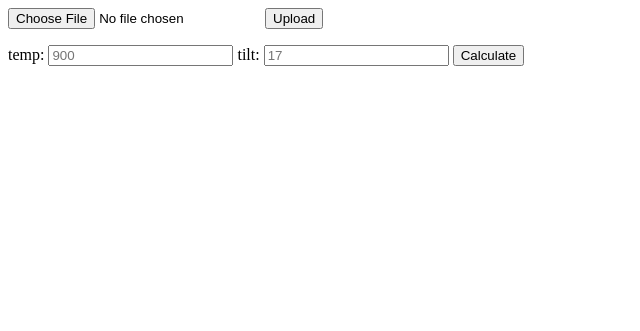
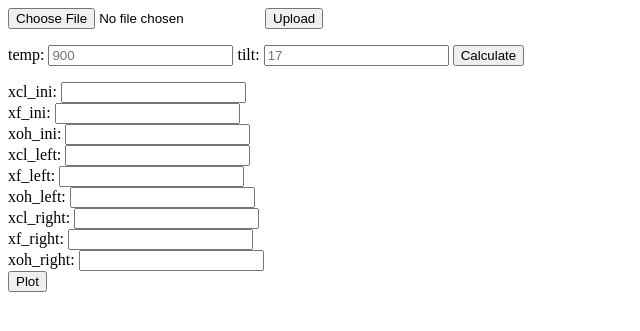
Before and after one commit to SeriousCorgi/ApTimer, a Django app: page / in a window 1280 px wide. Shown: the top 331 px of the page, without its empty margins (0-640 px from the left). Run offline with Django 3.2, Linux system fonts and the light colour scheme; some libraries are stand-ins or nearby versions.

Commit message:
Add inibound input form to UI

```diff
--- a/aptimer_cal/urls.py
+++ b/aptimer_cal/urls.py
@@ -1,7 +1,7 @@
 from django.urls import path, include
 from rest_framework import routers
 
-from .views import DiffView, ExcelView
+from .views import DiffView, ExcelView, IniBoundView
 
 router = routers.DefaultRouter()
 
@@ -14,7 +14,7 @@ urlpatterns = [
     path('diff', DiffView.as_view(), name="diffusivity"),
 
     # /inibound?xcl_ini=0.14&xcl_left=0.22&xcl_right=0.14&xf_ini=0.69&xf_left=0.78&xf_right=0.69&xoh_ini=0.17&xoh_left=0.0&xoh_right=0.17
-    # path('inibound', IniBoundView.as_view(), name="inibound"),
+    path('inibound', IniBoundView.as_view(), name="inibound"),
 
     # /distime?dx=0.5&dt=1&iteration=230
     # path('distime', DisTimeView.as_view(), name="distime"),
--- a/static/js/index.js
+++ b/static/js/index.js
@@ -1,5 +1,6 @@
 $(document).ready(function () {
     console.log("loaded index.js");
+    let uploaded = false;
 
     $(".button-upload").click(function () {
         let fd = new FormData();
@@ -27,9 +28,9 @@ $(document).ready(function () {
                 var lineCl = {
                     x: x,
                     y: y_cl,
-                    error_y: {array: err_cl, visible: true, color: 'black'},
+                    error_y: { array: err_cl, visible: true, color: 'black' },
                     mode: 'lines+markers',
-                    line: {color: 'black', dash: 'dash', width: 2},
+                    line: { color: 'black', dash: 'dash', width: 2 },
                     showlegend: false,
                 };
                 var lineF = {
@@ -37,9 +38,9 @@ $(document).ready(function () {
                     y: y_f,
                     xaxis: 'x2',
                     yaxis: 'y2',
-                    error_y: {array: err_f, visible: true, color: 'black'},
+                    error_y: { array: err_f, visible: true, color: 'black' },
                     mode: 'lines+markers',
-                    line: {color: 'black', dash: 'dash', width: 2},
+                    line: { color: 'black', dash: 'dash', width: 2 },
                     showlegend: false,
                 };
                 var lineOH = {
@@ -47,22 +48,23 @@ $(document).ready(function () {
                     y: y_oh,
                     xaxis: 'x3',
                     yaxis: 'y3',
-                    error_y: {array: err_oh, visible: true, color: 'black'},
+                    error_y: { array: err_oh, visible: true, color: 'black' },
                     mode: 'lines+markers',
-                    line: {color: 'black', dash: 'dash', width: 2},
+                    line: { color: 'black', dash: 'dash', width: 2 },
                     showlegend: false,
                 };
                 var layout = {
-                    grid: {rows: 1, columns: 3, pattern: 'independent'},
-                    xaxis: {dtick: 2, title: {text: "Distance (µm)"}},
-                    xaxis2: {dtick: 2, title: {text: "Distance (µm)"}},
-                    xaxis3: {dtick: 2, title: {text: "Distance (µm)"}},
-                    yaxis: {dtick: 0.01, title: {text: "X<sub>Cl</sub>"}},
-                    yaxis2: {dtick: 0.05, title: {text: "X<sub>F</sub>"}},
-                    yaxis3: {dtick: 0.05, title: {text: "X<sub>OH</sub>"}},
+                    grid: { rows: 1, columns: 3, pattern: 'independent' },
+                    xaxis: { dtick: 2, title: { text: "Distance (µm)" } },
+                    xaxis2: { dtick: 2, title: { text: "Distance (µm)" } },
+                    xaxis3: { dtick: 2, title: { text: "Distance (µm)" } },
+                    yaxis: { dtick: 0.01, title: { text: "X<sub>Cl</sub>" } },
+                    yaxis2: { dtick: 0.05, title: { text: "X<sub>F</sub>" } },
+                    yaxis3: { dtick: 0.05, title: { text: "X<sub>OH</sub>" } },
                 };
 
                 Plotly.newPlot('plot', [lineCl, lineF, lineOH], layout);
+                uploaded = true;
             },
             error: function (data) {
                 console.log("error");
@@ -72,6 +74,7 @@ $(document).ready(function () {
     });
 
     $(".button-cal").click(function () {
+        if (uploaded) {
             $(".calculation-result").empty()
             $temp = $(".diffusivity-cal #temp").val();
             $tilt = $(".diffusivity-cal #tilt").val();
@@ -91,17 +94,41 @@ $(document).ready(function () {
                     $(".calculation-result").append($new_div);
                 }
             });
+        } else {
+            alert("Please upload excel file");
+        }
     });
 
     $(".button-plot").click(function () {
-        $xcl_ini = $(".plot-input #xcl_ini").val();
-        $xf_ini = $(".plot-input #xf_ini").val();
-        $xoh_ini = $(".plot-input #xoh_ini").val();
-        $xcl_left = $(".plot-input #xcl_left").val();
-        $xf_left = $(".plot-input #xf_left").val();
-        $xoh_left = $(".plot-input #xoh_left").val();
-        $xcl_right = $(".plot-input #xcl_right").val();
-        $xf_right = $(".plot-input #xf_right").val();
-        $xoh_right = $(".plot-input #xoh_right").val();
+        if (uploaded) {
+            $xcl_ini = $(".inibound #xcl_ini").val();
+            $xf_ini = $(".inibound #xf_ini").val();
+            $xoh_ini = $(".inibound #xoh_ini").val();
+            $xcl_left = $(".inibound #xcl_left").val();
+            $xf_left = $(".inibound #xf_left").val();
+            $xoh_left = $(".inibound #xoh_left").val();
+            $xcl_right = $(".inibound #xcl_right").val();
+            $xf_right = $(".inibound #xf_right").val();
+            $xoh_right = $(".inibound #xoh_right").val();
+
+            let url = "http://localhost:8000/api/inibound"
+            let req_data = {
+                xcl_ini: $xcl_ini,
+                xf_ini: $xf_ini,
+                xoh_ini: $xoh_ini,
+                xcl_left: $xcl_left,
+                xf_left: $xf_left,
+                xoh_left: $xoh_left,
+                xcl_right: $xcl_right,
+                xf_right: $xf_right,
+                xoh_right: $xoh_right,
+            }
+            $.get(url, req_data, function (data, status) {
+                console.log(status);
+                if (status == "success") { }
+            })
+        } else {
+            alert("Please upload excel file");
+        }
     });
 });
--- a/templates/index.html
+++ b/templates/index.html
@@ -33,6 +33,19 @@
 
     <div class="calculation-result"></div>
 
+    <form action="" class="inibound">
+        xcl_ini: <input type="text" id="xcl_ini"><br>
+        xf_ini: <input type="text" id="xf_ini"><br>
+        xoh_ini: <input type="text" id="xoh_ini"><br>
+        xcl_left: <input type="text" id="xcl_left"><br>
+        xf_left: <input type="text" id="xf_left"><br>
+        xoh_left: <input type="text" id="xoh_left"><br>
+        xcl_right: <input type="text" id="xcl_right"><br>
+        xf_right: <input type="text" id="xf_right"><br>
+        xoh_right: <input type="text" id="xoh_right"><br>
+        <button class="button-inibound" type="button">Plot</button>
+    </form>
+
 </body>
 
 </html>
```
Also changed, not shown: aptimer_cal/serializers.py (+14 -14 lines), aptimer_cal/views.py (+10 -10 lines). Lines whose indentation alone changed are shown as unchanged.
